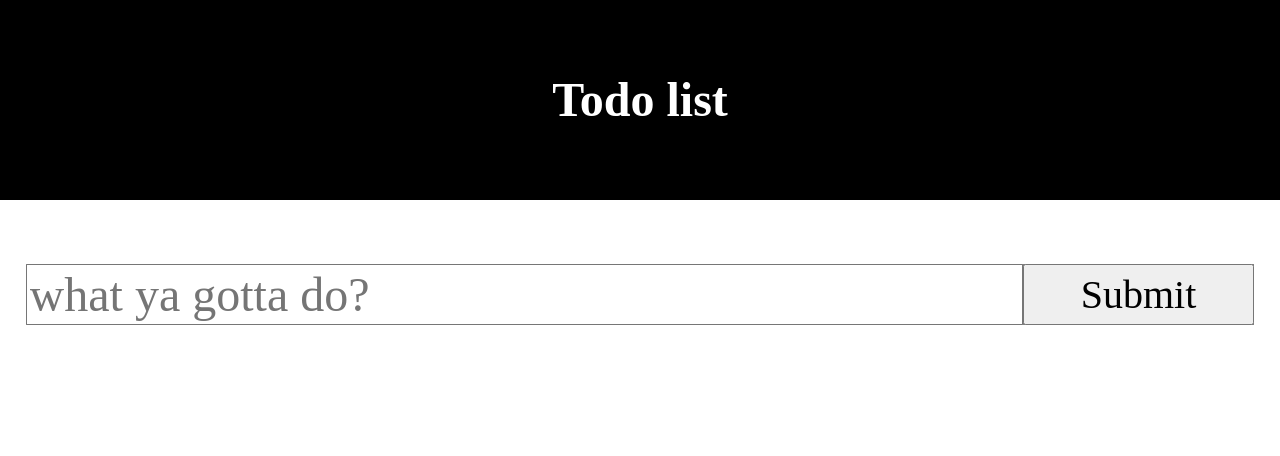
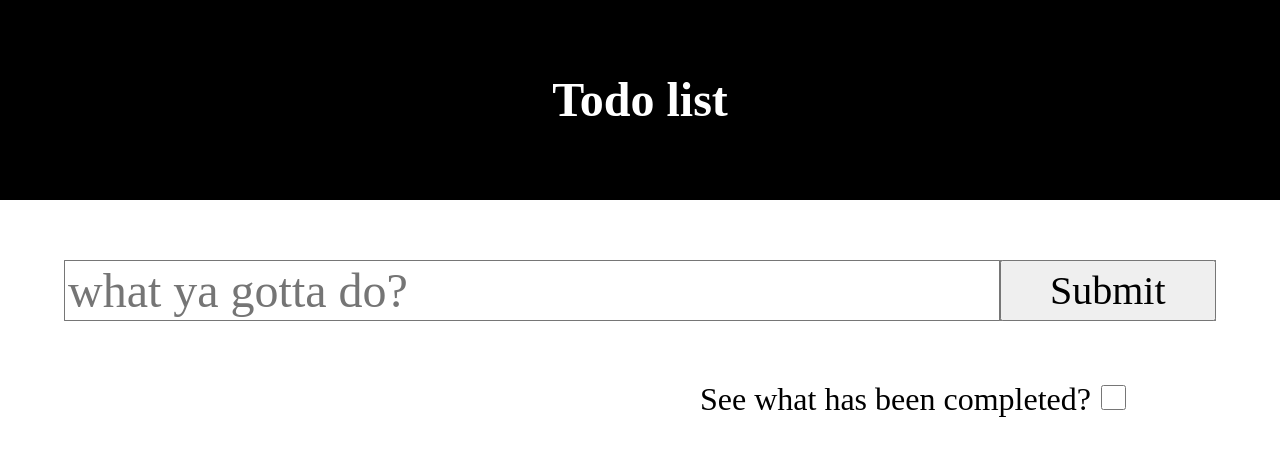
Before and after one commit to vvictorious/mobile_todo_list, a PHP site: page / in a window 1280 px wide. Shown: the top 456 px of the page. Run offline with PHP 8.4, Linux system fonts and the light colour scheme.

Commit message:
complete task checkbox is working well, but errors are coming up for some reason

```diff
--- a/app.js
+++ b/app.js
@@ -1,6 +1,40 @@
 const form = document.getElementById("register");
 const input = document.querySelector('input');
 const ul = document.querySelector('ul');
+const mainDiv = document.querySelector('.main');
+
+const div = document.createElement('div');
+const filterLabel = document.createElement('label');
+const filterCheckbox = document.createElement('input');
+
+filterLabel.className = 'filterLabel';
+filterCheckbox.className = 'filterCheckbox';
+filterLabel.textContent = 'See what has been completed?';
+filterCheckbox.type = 'checkbox';
+div.appendChild(filterLabel);
+div.appendChild(filterCheckbox);
+mainDiv.insertBefore(div, ul);
+
+filterCheckbox.addEventListener('change', (e) => {
+  const isChecked = e.target.checked;
+  const lis = ul.children;
+
+  if (isChecked) {
+    for(let i = 0; i <= lis.length; i += 1){
+      if(lis[i].className === 'finished') {
+        lis[i].style.display = '';
+      } else {
+        lis[i].style.display = 'none';
+      }
+    }
+  } else {
+    for(let i = 0; i <= lis.length; i += 1) {
+      lis[i].style.display = '';
+    }
+  }
+});
+
+
 
 form.addEventListener('submit', (e) => {
 	e.preventDefault();
--- a/css/app.css
+++ b/css/app.css
@@ -2,6 +2,11 @@
 	box-sizing: border-box;
 	font-family: futura;
 	margin: 0;
+}
+
+.wrapper {
+	max-width: 1200px;
+	margin: 0 auto;
 }
 
 .main-heading {
@@ -9,15 +14,25 @@
 	text-align: center;
 	font-size: 3rem;
 	background-color: black;
-	color: white
+	color: white;
 }
 
 #register {
 	margin: 5% 2%;
 	display: flex;
+	flex-wrap: wrap;
 	justify-content: center;
 	background-color: gray;
-	flex-wrap: wrap;
+}
+
+.list-li {
+	font-family: futura;
+	font-size: 3rem;
+	list-style-type: none;
+	border-style: solid;
+	margin: 1.4rem;
+	padding: 1.4rem;
+	transition: 0.4s;
 }
 
 
@@ -36,15 +51,7 @@ form input {
  	padding: 0;
  }
 
-.list-li {
-	font-family: futura;
-	font-size: 3rem;
-	list-style-type: none;
-	border-style: solid;
-	margin: 1.4rem;
-	padding: 1.4rem;
-	transition: 0.4s;
-}
+
 
 .label {
 	font-family: helvetica;
@@ -100,3 +107,17 @@ form input {
 	margin: 1.4rem;
 	padding: 1.4rem;
 }
+
+.main {
+	margin: 0 0 0 55%;
+}
+
+.filterLabel {
+	font-size: 2rem;
+}
+
+.filterCheckbox {
+	margin: 0 0 0 10px;
+	height: 25px;
+	width: 25px;
+}
--- a/index.html
+++ b/index.html
@@ -6,8 +6,9 @@
 	<link rel="stylesheet" type="text/css" href="css/app.css">
 </head>
 <body>
+	<h1 class="main-heading">Todo list</h1>
+	<div class="wrapper">
 		<header>
-		<h1 class="main-heading">Todo list</h1>
 			<form id="register">
 				<input class="form-input" type="text" name="name" placeholder="what ya gotta do?">
 				<button class="submit_button" type="submit" name="submit" value="submit">Submit</button>
@@ -15,10 +16,13 @@
 		</header>
 
 		<section>
+			<div class="main">
 				<ul class="todo-list">
 
 				</ul>
+			</div>
 		</section>
+	</div>
 	<script type="text/javascript" src="app.js"></script>
 </body>
 </html>
```
Lines whose indentation alone changed are shown as unchanged.
